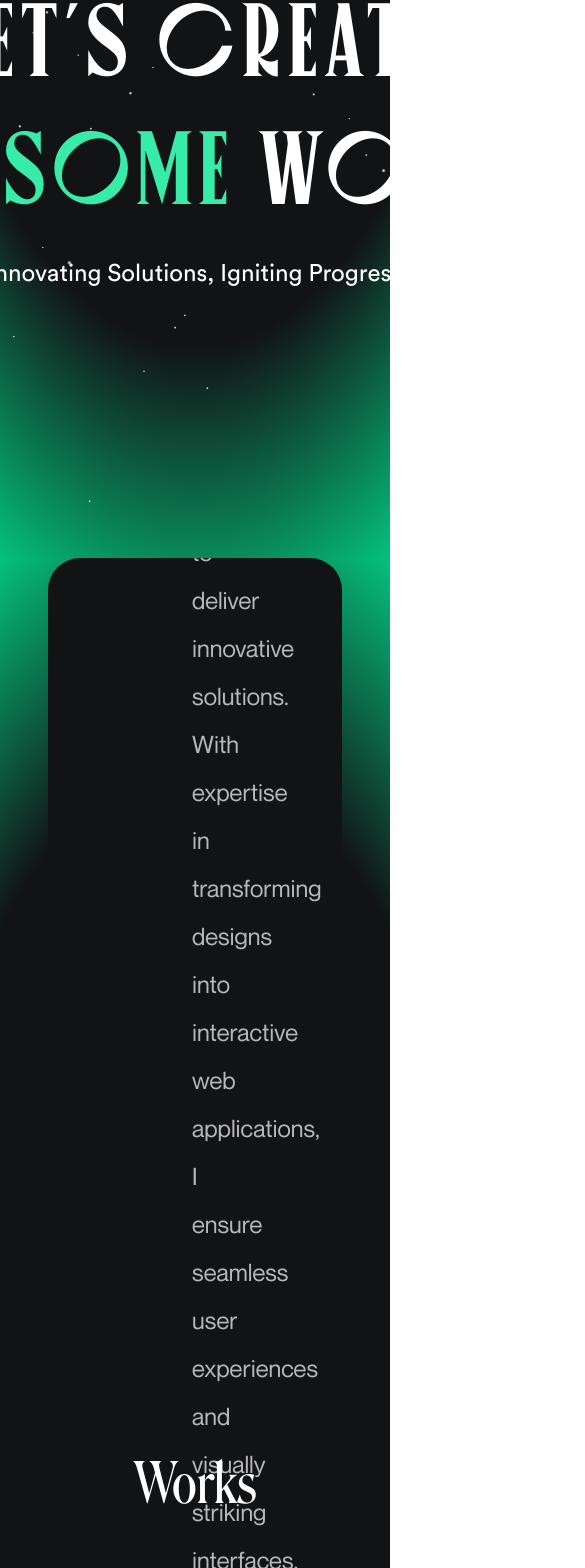
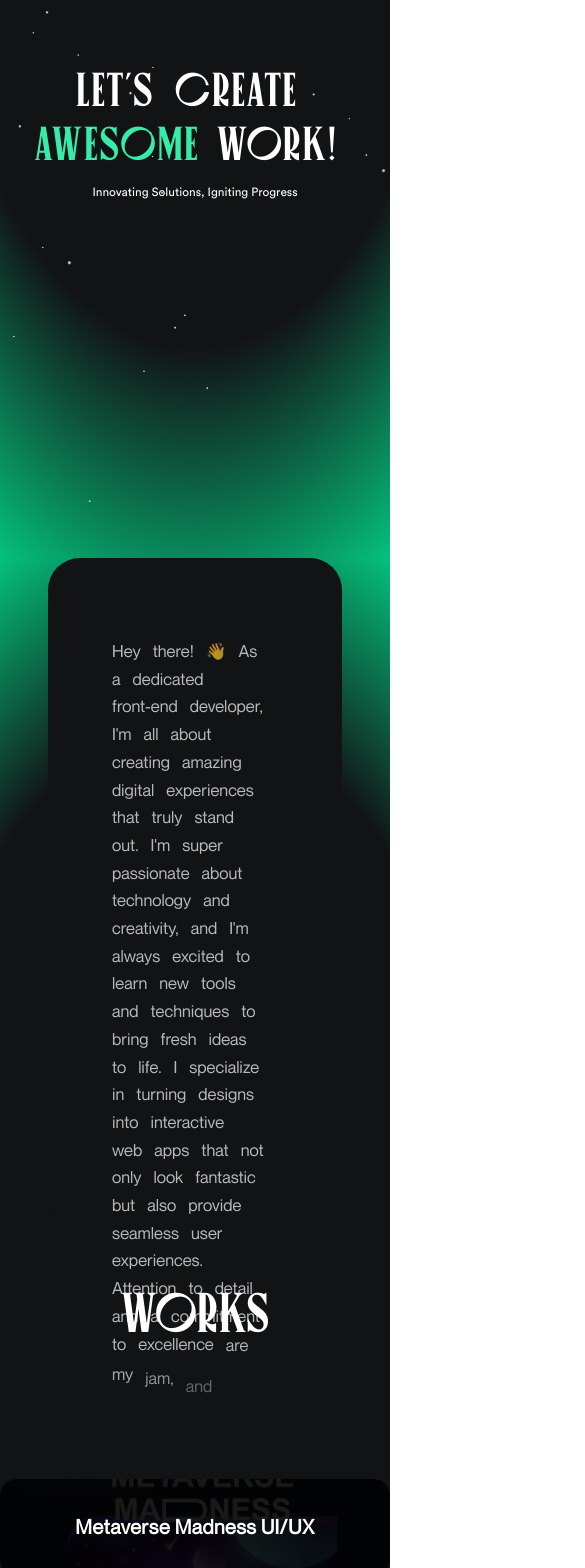
Before and after one commit to shiyammm/portfolio_using_react, a React (Vite) app: page / in a window 390 px wide. Shown: the part 286-1854 px from the top of the page, 585 px wide, since content can reach past the window. Built offline with nearby package versions, Linux system fonts and the light colour scheme.

Commit message:
Resolve responsive text size issue and integrate scroll animation feature

```diff
--- a/src/App.jsx
+++ b/src/App.jsx
@@ -11,7 +11,6 @@ import {
   WhatIUse,
   Contact,
 } from './constants/index';
-import { motion, useMotionTemplate } from 'framer-motion';
 
 const App = () => {
   const [hoverLink, setHoverLink] = useState(false);
@@ -47,7 +46,7 @@ const App = () => {
 
   return (
     <>
-      <main className="relative">
+      <main className="relative overflow-hidden">
         <div className="relative bg-[#121315]">
           <div id="loader" className="z-[900] w-full absolute  text-white ">
             <div
--- a/src/components/Cursor.jsx
+++ b/src/components/Cursor.jsx
@@ -3,12 +3,12 @@ import { TfiArrowTopRight } from 'react-icons/tfi';
 
 const Cursor = ({ hoverLink, cursor }) => {
   return (
-    <div className={`fixed z-[100]  `} ref={cursor}>
+    <div className={`fixed z-[250]  `} ref={cursor}>
       <div
         className={`fixed top-0 ${
-          hoverLink && 'scale-[3] transition ease-in-out delay-150'
+          hoverLink && 'scale-[3] transition ease-in-out delay-150 bg-violet'
         }
-      left-0 -translate-x-1/2 pointer-events-none -translate-y-1/2 w-10 h-10 bg-violet rounded-full flex-center text-black text-[0.7rem] tracking-[0.1rem] font-gtApina font-bold `}
+      left-0 -translate-x-1/2 pointer-events-none -translate-y-1/2 w-10 h-10 bg-cyan rounded-full flex-center text-black text-[0.7rem] tracking-[0.1rem] font-gtApina font-bold lg:hidden `}
       >
         {hoverLink && <TfiArrowTopRight className="w-3 h-3" />}
       </div>
--- a/src/containers/About.jsx
+++ b/src/containers/About.jsx
@@ -13,17 +13,33 @@ const About = () => {
 
   const Based = 'Based in India, IN';
 
-  const ParagraphText =
+  const ParagraphText1 =
     "A passionate front-end developer with a focus on crafting captivating digital experiences. Embracing a love for technology and creativity, I thrive on mastering new tools and techniques to deliver innovative solutions. With expertise in transforming designs into interactive web applications, I ensure seamless user experiences and visually striking interfaces. My attention to detail and commitment to excellence drive me to create compelling websites that leave a lasting impact. Let's collaborate to enhance your digital presence and bring your ideas to life!";
+  const ParagraphText2 =
+    "Hey there! 👋 As a dedicated front-end developer, I'm all about creating amazing digital experiences that truly stand out. I'm super passionate about technology and creativity, and I'm always excited to learn new tools and techniques to bring fresh ideas to life. I specialize in turning designs into interactive web apps that not only look fantastic but also provide seamless user experiences. Attention to detail and a commitment to excellence are my jam, and I love nothing more than crafting websites that leave a lasting impression. Let's team up and make your online presence shine! ";
 
   const NameWords = Name.split(' ');
 
   const BasedWords = Based.split(' ');
 
-  const ParagraphWords = ParagraphText.split(' ');
+  const ParagraphWords1 = ParagraphText1.split(' ');
+  const ParagraphWords2 = ParagraphText2.split(' ');
 
   useGSAP(
     () => {
+      const aboutAnim = gsap.from(aboutRef.current, {
+        y: 80,
+        opacity: 0,
+        duration: 0.5,
+        ease: 'power.out',
+      });
+
+      ScrollTrigger.create({
+        trigger: aboutRef.current,
+        start: 'top 80%',
+        animation: aboutAnim,
+        // markers: true,
+      });
       const tweenWord = gsap.from('.word', {
         y: 30,
         opacity: 0,
@@ -36,6 +52,20 @@ const About = () => {
         trigger: aboutRef.current,
         start: 'top 50%',
         animation: tweenWord,
+        // markers: true,
+      });
+      const tweenSmallWord = gsap.from('.small-screen-word', {
+        y: 30,
+        opacity: 0,
+        stagger: 0.05,
+        duration: 0.4,
+        ease: 'power4.out',
+      });
+
+      ScrollTrigger.create({
+        trigger: aboutRef.current,
+        start: 'top 80%',
+        animation: tweenSmallWord,
         // markers: true,
       });
 
@@ -56,15 +86,21 @@ const About = () => {
 
   return (
     <section
-      className="w-full h-screen text-white/70 bg-[#121315] rounded-[2rem] px-[9rem] flex flex-col justify-center about"
+      className="w-full h-screen xl:h-[80vh] text-white/70 bg-[#121315] rounded-[2rem] px-[9rem] py-[9rem] xl:px-[4rem] flex flex-col justify-start xl:py-[4rem] about"
       ref={(el) => {
         aboutRef.current = el;
         // ref.current = el;
       }}
     >
-      <div className="flex justify-between">
+      <div className="flex justify-between md:hidden">
         <div>
-          <h2 className="text-left text-[2.1rem] xl:text-[1.7rem] leading-[5rem] font-neue-montreal pb-[0.5rem] about-head">
+          <h2
+            style={{
+              fontSize: 'calc(0.9rem + 1vw)',
+              lineHeight: 'calc(3rem + 2vw)',
+            }}
+            className="text-left font-neue-montreal pb-[0.5rem] about-head"
+          >
             {NameWords.map((nameWord, index) => (
               <span key={index} className="inline-block word mr-2.5">
                 {nameWord}
@@ -73,7 +109,13 @@ const About = () => {
           </h2>
         </div>
         <div>
-          <h2 className="text-left text-[2.1rem] xl:text-[1.7rem] leading-[5rem] font-neue-montreal about-head">
+          <h2
+            style={{
+              fontSize: 'calc(0.9rem + 1vw)',
+              lineHeight: 'calc(3rem + 2vw)',
+            }}
+            className="text-left font-neue-montreal about-head"
+          >
             {BasedWords.map((basedWord, index) => (
               <span key={index} className="inline-block mr-2.5 word">
                 {basedWord}
@@ -82,12 +124,31 @@ const About = () => {
           </h2>
         </div>
       </div>
-      <div className="w-full h-[2px] bg-white/70 paragraphDiv"></div>
+      <div className="w-full h-[2px] bg-white/70 paragraphDiv md:hidden"></div>
       <div className="">
-        <p className="text-left text-[2rem] xl:text-[1.5rem] leading-[5rem] xl:leading-[3rem] font-neue-montreal pt-[1rem] about-para">
-          {ParagraphWords.map((ParagraphWord, index) => (
+        <p
+          className="text-left font-neue-montreal pt-[1rem] about-para md:hidden"
+          style={{
+            fontSize: 'calc(0.8rem + 1vw)',
+            lineHeight: 'calc(1rem + 3vw)',
+          }}
+        >
+          {ParagraphWords1.map((ParagraphWord1, index) => (
             <span key={index} className="inline-block mr-3 word">
-              {ParagraphWord}
+              {ParagraphWord1}
+            </span>
+          ))}
+        </p>
+        <p
+          className="text-left font-neue-montreal pt-[1rem] about-para hidden md:block"
+          style={{
+            fontSize: 'calc(0.8rem + 1vw)',
+            lineHeight: 'calc(1rem + 3vw)',
+          }}
+        >
+          {ParagraphWords2.map((ParagraphWord2, index) => (
+            <span key={index} className="inline-block mr-3 small-screen-word">
+              {ParagraphWord2}
             </span>
           ))}
         </p>
--- a/src/containers/Hero.jsx
+++ b/src/containers/Hero.jsx
@@ -70,18 +70,58 @@ const Hero = ({ tl1, loaderRefs, navLoaderRef }) => {
         </Canvas>
       </div>
       <div id="heroText">
-        <h1 className="leading-[8rem] text-[7rem] 2xl:text-[6.5rem] xl:text-[6rem] xl:leading-[rem]  text-white tracking-wider font-Canopee-Regular">
-          <span className="w-full h-full gap-6 text-white flex-center">
-            <span className="word-1">Let's</span>{' '}
-            <span className="word-2">Create</span>
+        <h1
+          className="tracking-wider text-center font-Canopee-Regular"
+          style={{
+            lineHeight: 'calc(2rem + 3vw)',
+          }}
+        >
+          <span
+            className="text-white word-1 "
+            style={{
+              fontSize: 'calc(2rem + 4vw)',
+              marginRight: 'calc(1rem + 0.5vw)',
+            }}
+          >
+            Let's
           </span>
-
-          <span className="w-full h-full gap-6 flex-center text-cyan">
-            <span className="word-3">Awesome</span>
-            <span className="text-white word-4">Work! </span>
+          {'  '}
+          <span
+            className="text-white word-2 "
+            style={{
+              fontSize: 'calc(2rem + 4vw)',
+              marginRight: 'calc(1rem + 0.5vw)',
+            }}
+          >
+            Create
+          </span>
+          <br />
+          <span
+            className=" word-3 text-cyan"
+            style={{
+              fontSize: 'calc(2rem + 4vw)',
+              marginRight: 'calc(1rem + 0.5vw)',
+            }}
+          >
+            Awesome
+          </span>
+          <span
+            className="text-white word-4 "
+            style={{
+              fontSize: 'calc(2rem + 4vw)',
+              marginRight: 'calc(1rem + 0.5vw)',
+            }}
+          >
+            Work!{' '}
           </span>
         </h1>
-        <span className="text-[1.5rem] font-circular-book flex justify-center mt-5 text-white secondPara">
+        <span
+          className="flex justify-center mt-5 text-white font-circular-book secondPara"
+          style={{
+            fontSize: 'calc(0.5rem + 1vw)',
+            marginTop: 'calc(0.3rem + 0.5vw)',
+          }}
+        >
           Innovating Solutions, Igniting Progress
         </span>
       </div>
--- a/src/containers/Works.jsx
+++ b/src/containers/Works.jsx
@@ -5,7 +5,7 @@ import gsap from 'gsap';
 import { useGSAP } from '@gsap/react';
 import { ScrollTrigger } from 'gsap/all';
 import TiltImage from '../components/TiltImage';
-import { motion } from 'framer-motion';
+import { FiExternalLink } from 'react-icons/fi';
 
 gsap.registerPlugin(ScrollTrigger);
 
@@ -155,9 +155,9 @@ const Works = ({ cursor, setHoverLink }) => {
                   <div className="space-x-[1rem] pt-[1rem]">
                     {project.tags.map((tech, index) => (
                       <button key={index} className="">
-                        <motion.span className="py-2 text-lg 2xl:text-md font-medium tracking-[0.1rem] text-white border-[1px] rounded-2xl px-6 2xl:px-4">
+                        <span className="py-2 text-lg 2xl:text-md font-medium tracking-[0.1rem] text-white border-[1px] rounded-2xl px-6 2xl:px-4">
                           {tech}
-                        </motion.span>
+                        </span>
                       </button>
                     ))}
                   </div>
@@ -168,7 +168,7 @@ const Works = ({ cursor, setHoverLink }) => {
         </div>
       </section>
       <section className="relative items-center justify-center hidden w-full h-screen text-white xl:flex">
-        <h1 className="absolute text-[3.5rem] text-white top-10 font-roslindale-display">
+        <h1 className="absolute text-[3.5rem] text-white top-10 font-Canopee-Regular">
           Works
         </h1>
         <div className="mt-20 space-y-4">
@@ -181,16 +181,58 @@ const Works = ({ cursor, setHoverLink }) => {
               <img
                 className={`h-24 w-[50rem] object-cover  ${
                   activeImg === i
-                    ? 'h-[25rem] transition-all object-center '
+                    ? 'h-[25rem] transition-all object-center overflow-hidden'
                     : ''
                 } `}
                 src={project.imageUrl}
                 alt={project.title}
               />
-              <div className="absolute flex items-center justify-center w-full h-full -translate-x-1/2 -translate-y-1/2 bg-black shadow-sm opacity-50 top-1/2 left-1/2">
-                <span className="text-xl font-medium font-neue-montreal">
-                  {project.title}
-                </span>
+              <div
+                className={`absolute flex  w-full h-full -translate-x-1/2 -translate-y-1/2 shadow-sm rounded-2xl bg-black/80 top-1/2 left-1/2 ${
+                  activeImg === i
+                    ? 'bg-black/10 justify-start items-end'
+                    : 'items-center justify-center'
+                }`}
+              >
+                <div
+                  className={`flex w-full h-44 bg-black/50 flex-col space-y-6 ${
+                    activeImg === i
+                      ? 'justify-start items-start p-10'
+                      : 'justify-center items-center'
+                  } `}
+                >
+                  <span
+                    className={`text-xl font-semibold tracking-wide text-left text-white opacity-100 font-neue-montreal ${
+                      activeImg === i ? 'hidden' : 'block'
+                    } `}
+                  >
+                    {project.title}
+                  </span>
+                  <span
+                    className={`text-xl font-semibold tracking-wide text-left text-white opacity-100 font-neue-montreal  ${
+                      activeImg === i ? 'flex items-center gap-5' : 'hidden'
+                    } `}
+                  >
+                    {project.title}
+                    <a href={project.link} target="_blank">
+                      <FiExternalLink />
+                    </a>
+                  </span>
+
+                  <span
+                    className={`${
+                      activeImg == i ? 'block' : 'hidden '
+                    } text-sm font-neue-montreal flex gap-4`}
+                  >
+                    {project.tags.map((tech, index) => (
+                      <button key={index} className="">
+                        <span className="py-2 text-lg font-medium tracking-wider">
+                          {tech}
+                        </span>
+                      </button>
+                    ))}
+                  </span>
+                </div>
               </div>
             </div>
           ))}
```
